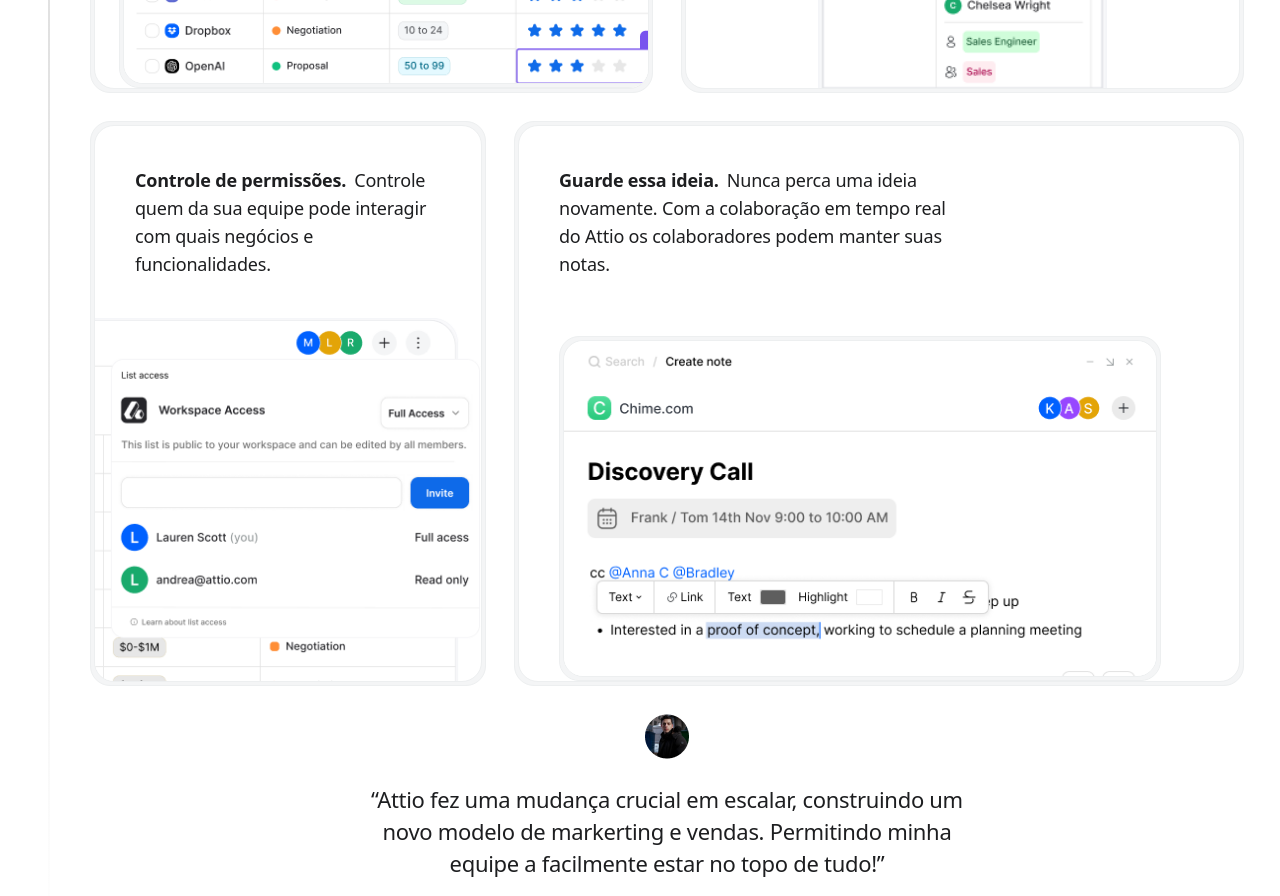
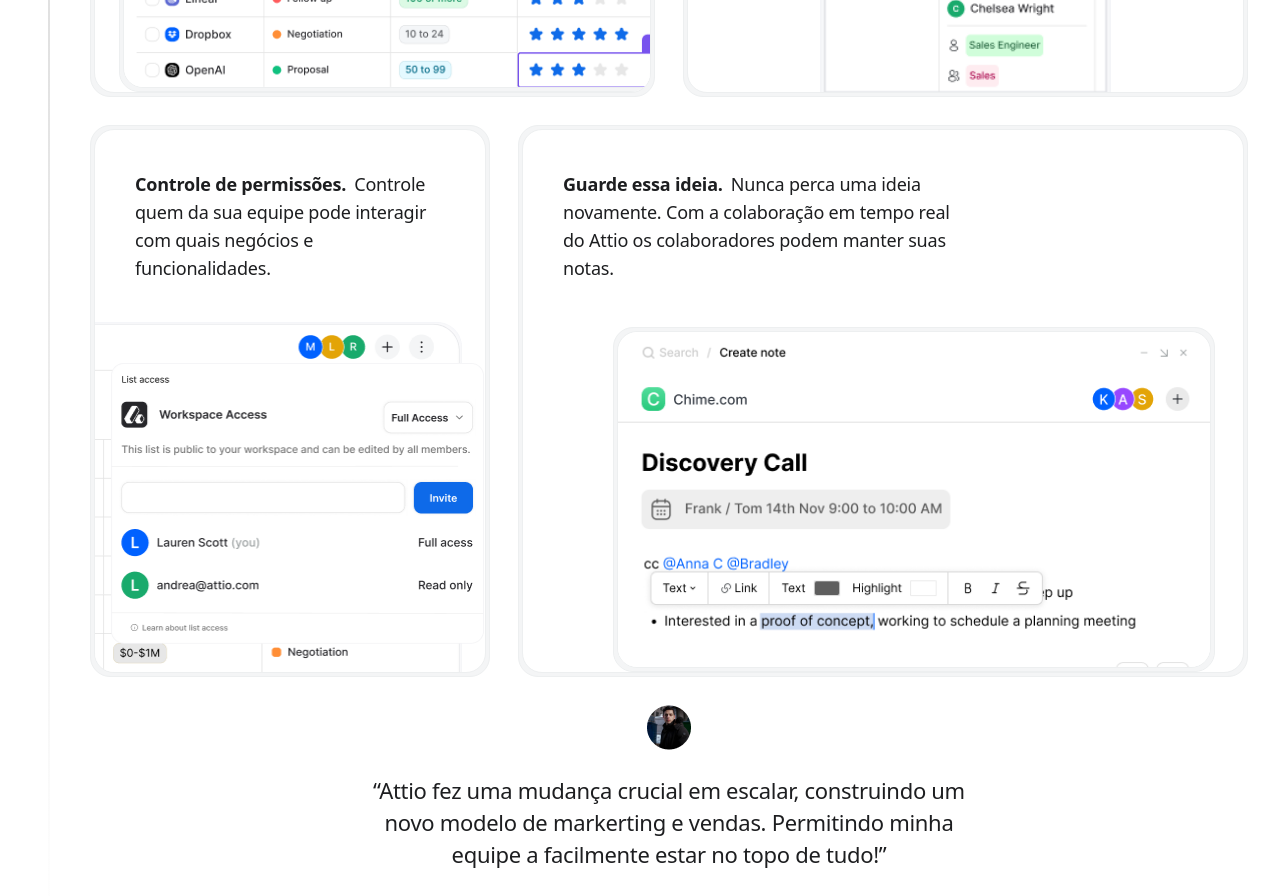
Before and after one commit to luisrca-tech/crm-landing-page, a Next.js app: page / in a window 1280 px wide. Shown: the part 1020-1916 px from the top of the page. Built offline with nearby package versions, Linux system fonts and the light colour scheme.

Commit message:
📱 Refactor: limit height of elements

```diff
--- a/src/components/blocks/MadeForTeamSection/DesktopSectionView.tsx
+++ b/src/components/blocks/MadeForTeamSection/DesktopSectionView.tsx
@@ -10,7 +10,7 @@ import { SectionsBoxes } from '../SectionsBoxes';
 export function DesktopSectionView() {
   return (
     <div className="mt-9 hidden w-full flex-col gap-7 md:flex lg:flex">
-      <div className="flex gap-7 md:flex-col lg:flex-row">
+      <div className="flex max-h-[579px] gap-7 md:max-h-none md:flex-col lg:flex-row">
         <SectionsBoxes internalClassName="flex flex-col justify-between md:gap-10">
           <div className="flex pl-10 pr-[4.625rem] pt-10">
             <h2 className="max-w-[30.75rem] text-lg font-normal tracking-[-0.2px] text-base-600">
@@ -39,7 +39,7 @@ export function DesktopSectionView() {
               comprometer seu fluxo de trabalho.
             </h2>
           </div>
-          <div className="mx-[8.25rem]">
+          <div className="lg:mx-[8.25rem] md:mx-44">
             <Image
               className="w-full object-cover"
               src={Iphone}
@@ -48,7 +48,7 @@ export function DesktopSectionView() {
           </div>
         </SectionsBoxes>
       </div>
-      <div className="flex gap-7 md:flex-col lg:flex-row">
+      <div className="flex lg:max-h-[552px] gap-7 md:max-h-none md:flex-col lg:flex-row">
         <SectionsBoxes rootClassName="flex-1 max-w-[25.9375rem] md:max-w-none">
           <div className="flex p-10">
             <h2 className="text-lg font-normal tracking-[-0.2px] text-base-600 md:max-w-[24rem] ">
@@ -66,7 +66,7 @@ export function DesktopSectionView() {
           />
         </SectionsBoxes>
         <SectionsBoxes
-          rootClassName="flex-3 max-w-[45.625rem]"
+          rootClassName="flex-3 lg:max-w-[45.625rem] md:max-w-none"
           internalClassName="flex flex-col justify-between md:gap-10"
         >
           <div className="flex pl-10 pr-5 pt-10">
@@ -76,7 +76,7 @@ export function DesktopSectionView() {
               do Attio os colaboradores podem manter suas notas.
             </h2>
           </div>
-          <SectionsBoxes rootClassName="max-w-[37.625rem] ml-[5.625rem] md:ml-[2.5rem]">
+          <SectionsBoxes rootClassName="lg:max-w-[37.625rem] lg:ml-[5.625rem] md:max-w-none md:ml-6">
             <Image
               className=" w-full object-cover"
               src={DiscoveryCallDesktop}
```
